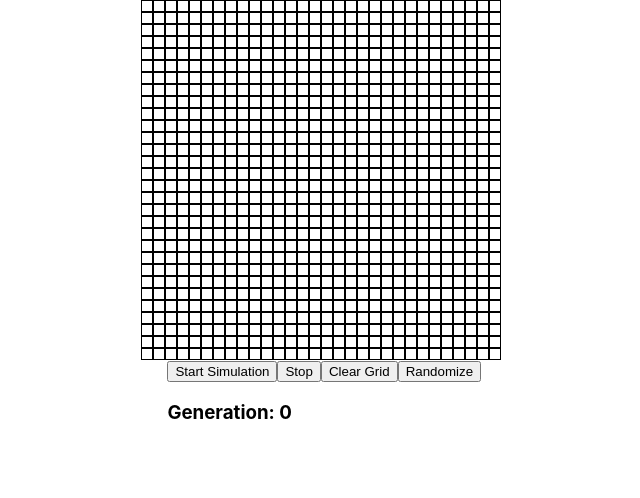
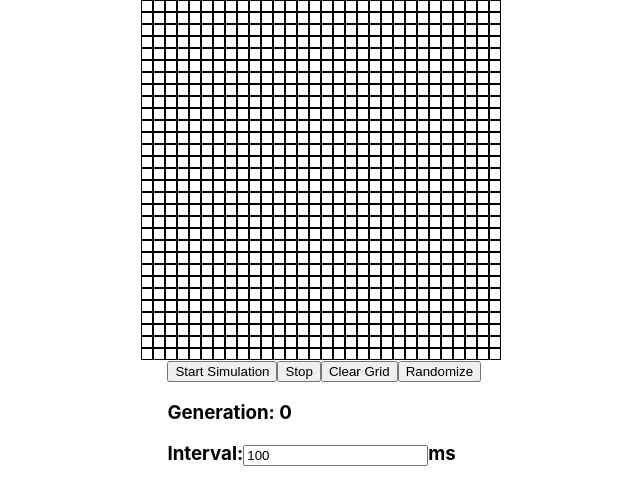
Before and after one commit to bloominstituteoftechnology/CS-Build-Week-1, a React (Create React App) app in the folder client/: page / in a window 1280 px wide. Shown: the top 498 px of the page, without its empty margins (319-959 px from the left). Built offline with nearby package versions, Linux system fonts and the light colour scheme.

Commit message:
Added interval controls

```diff
--- a/client/src/components/cellgrid.js
+++ b/client/src/components/cellgrid.js
@@ -151,6 +151,12 @@ class CellGrid extends Component {
 
     }
 
+    intervalHandler = (event) => {
+        event.preventDefault();
+        if(!this.state.simActive)
+            this.setState({interval: event.target.value});
+    }
+
     renderGrid() {
         let newGrid = [];
         let cellRow = [];
@@ -180,7 +186,13 @@ class CellGrid extends Component {
                     <button onClick={() => this.stopSimulation()}>Stop</button>
                     <button onClick={() => this.clearGrid()}> Clear Grid</button>
                     <button onClick={() => this.randomCells()}> Randomize </button>
+                    <div>
                     <h3> Generation: {this.state.generation} </h3>
+                    <h3> Interval:
+                    <input className="input" type="text" value={this.state.interval} onChange={this.intervalHandler} />
+                    ms
+                    </h3>
+                    </div>
                 </div>
         </div>
 
```
